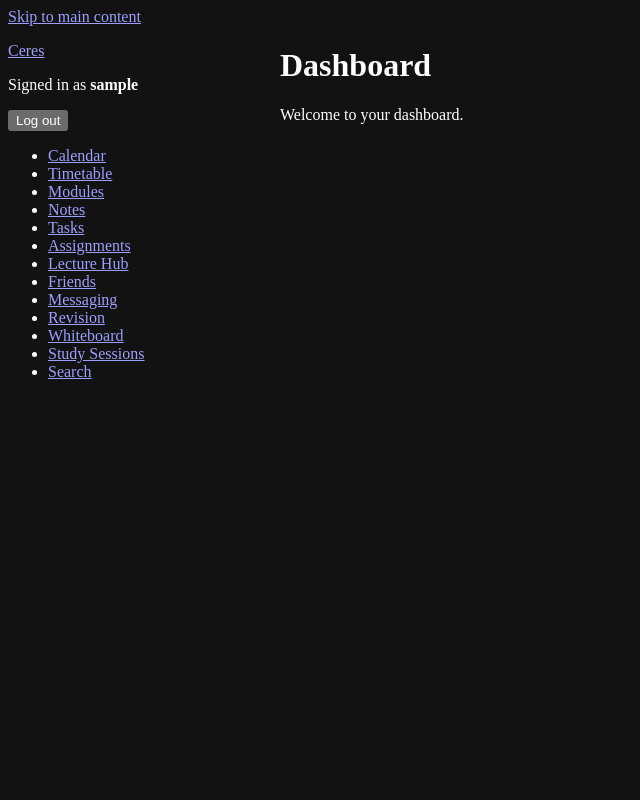
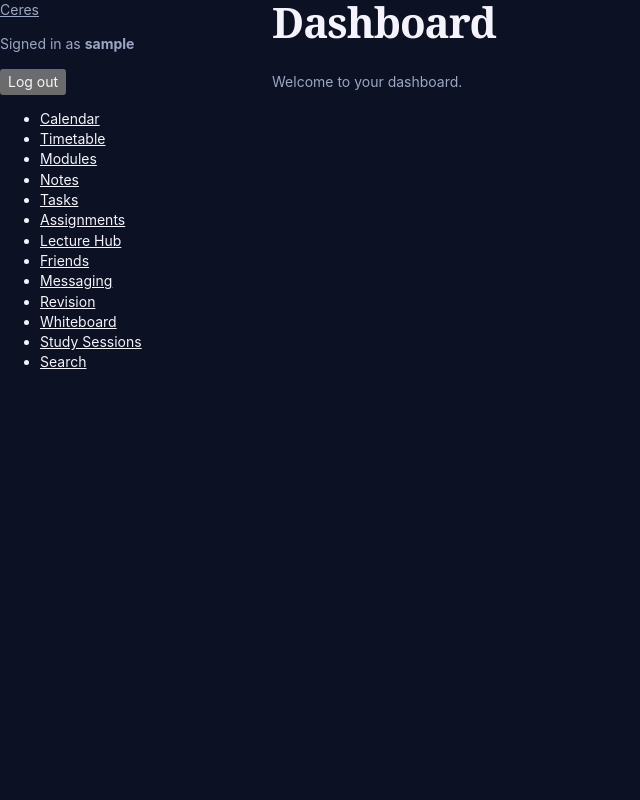
Before and after one commit to marsphobos01/ceres, a Django app: page /dashboard/ in a window 1280 px wide. Shown: the whole page, without its empty margins (0-640 px from the left). Run offline with Django 5.2, Linux system fonts and the light colour scheme; the visitor is signed in with stand-in values (Sample User, id 1); parts of the project's set-up code (start-up, migrations or seed data) failed here and were passed over.

Commit message:
Add shared reset typography and accessibility styles

```diff
--- a/static/css/base.css
+++ b/static/css/base.css
@@ -1,7 +1,137 @@
+/* Reset */
+*,
+*::before,
+*::after {
+    box-sizing: border-box;
+}
+
+html {
+    background: var(--app-bg);
+    scroll-behavior: smooth;
+}
+
+body {
+    min-height: 100vh;
+    margin: 0;
+    background: var(--app-bg);
+    color: var(--text);
+    font: 0.875rem/1.45 Inter, ui-sans-serif, system-ui, -apple-system, "Segoe UI", sans-serif;
+    -webkit-font-smoothing: antialiased;
+}
+
+img,
+svg {
+    display: block;
+    max-width: 100%;
+}
+
+button,
+input,
+textarea,
+select {
+    font: inherit;
+}
+
+button,
+a {
+    color: inherit;
+}
+
+button {
+    cursor: pointer;
+}
+
+button:disabled,
+input:disabled,
+textarea:disabled,
+select:disabled {
+    cursor: not-allowed;
+}
+
+[hidden] {
+    display: none;
+}
+
+/* Typography */
+h1,
+h2,
+h3,
+h4,
+h5,
+h6,
+p {
+    margin-top: 0;
+}
+
+h1,
+h2,
+h3 {
+    font-family: Newsreader, Georgia, serif;
+    letter-spacing: -0.025em;
+}
+
+h1 {
+    font-size: clamp(2rem, 4vw, 2.625rem);
+    line-height: 1.05;
+}
+
+h2 {
+    font-size: clamp(1.5rem, 3vw, 2rem);
+    line-height: 1.15;
+}
+
+h3 {
+    font-size: 1.25rem;
+    line-height: 1.25;
+}
+
+p {
+    color: var(--muted);
+}
+
+/* Accessibility */
+:focus-visible {
+    outline: 0.1875rem solid var(--accent);
+    outline-offset: 0.1875rem;
+}
+
+body > a[href="#main-content"] {
+    position: fixed;
+    top: 0.75rem;
+    left: 0.75rem;
+    z-index: 1000;
+    padding: 0.625rem 0.875rem;
+    border: 1px solid var(--line-strong);
+    border-radius: 0.625rem;
+    background: var(--surface);
+    color: var(--text);
+    font-weight: 700;
+    transform: translateY(-200%);
+}
+
+body > a[href="#main-content"]:focus {
+    transform: translateY(0);
+}
+
+.visually-hidden {
+    position: absolute;
+    width: 1px;
+    height: 1px;
+    padding: 0;
+    margin: -1px;
+    overflow: hidden;
+    clip-path: inset(50%);
+    white-space: nowrap;
+    border: 0;
+}
+
+/* Shared application shell */
 .application-shell {
     display: grid;
     grid-template-columns: 16rem minmax(0, 1fr);
     gap: 1rem;
+    min-height: 100vh;
+    background: var(--main-bg);
 }
 
 .navigation summary {
@@ -19,3 +149,9 @@
         display: block;
     }
 }
+
+@media (prefers-reduced-motion: reduce) {
+    html {
+        scroll-behavior: auto;
+    }
+}
```
